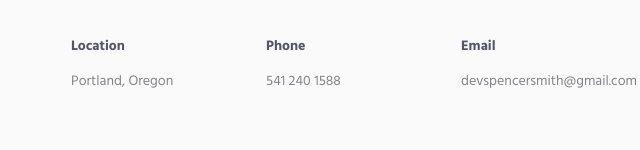
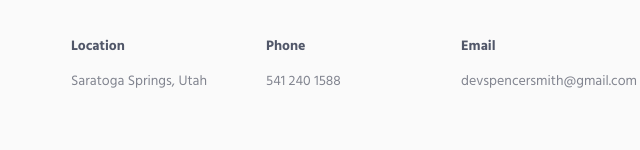
Before and after one commit to StiX1919/StiX1919.github.io, a website: page index.html in a window 1280 px wide. Shown: the part 2186-2336 px from the top of the page, 389-1029 px from the left. Drawn offline with Linux system fonts and the light colour scheme; files whose address does not match are found by name.

Commit message:
Updating location

```diff
--- a/index.html
+++ b/index.html
@@ -470,7 +470,7 @@
                             <div class="row">
                                 <div class="col-md-3 col-xs-6 md-margin-b-30">
                                     <h5>Location</h5>
-                                    <a href="http://keenthemes.com/">Portland, Oregon</a>
+                                    <a href="http://keenthemes.com/">Saratoga Springs, Utah</a>
                                 </div>
                                 <div class="col-md-3 col-xs-6 md-margin-b-30">
                                     <h5>Phone</h5>
```
